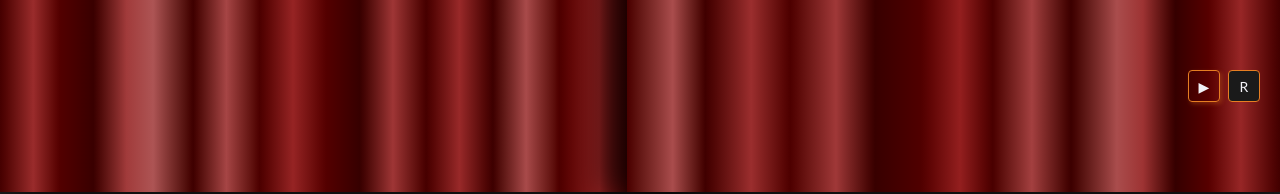
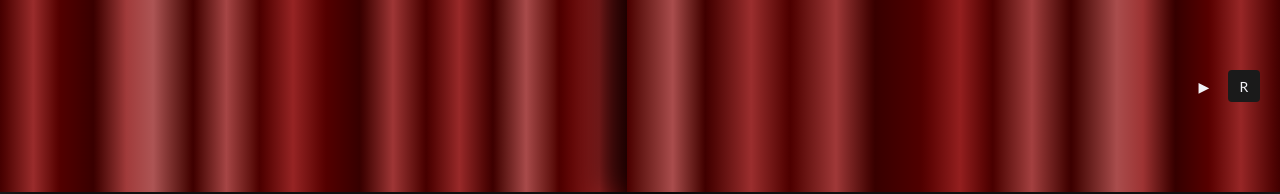
Before and after one commit to JG-exe/frontend_sprookje_copy, a React (Vite) app: page /Fairytale in a window 1280 px wide. In both pictures the pointer is over the button 1204 px from the left and 764 px from the top of the page. Shown: the part 678-872 px from the top of the page. Built offline with nearby package versions, Linux system fonts and the light colour scheme; a web font is replaced by a local one.

Commit message:
fix: removed accidentally leaked App.css styling on fairytale buttons

```diff
--- a/src/css/fairytale.css
+++ b/src/css/fairytale.css
@@ -55,7 +55,7 @@ h1, h3 {
     color: var(--color-black-transparent);
 }
 
-.btn{
+button.btn, a.btn{
     z-index: 10;
     width: 2rem;
     aspect-ratio: 1/1;
@@ -64,10 +64,12 @@ h1, h3 {
     background-color: var(--color-bg-primary);
     transition: background-color 0.4s;
     color: var(--color-text-primary);
+    border: none;
 }
 
-.btn:hover{
+button.btn:hover, a.btn:hover{
     background-color: color-mix(var(--color-bg-primary), var(--color-bg-secondary) 20%);
+    box-shadow: none;
 }
 
 .homeBtn{
@@ -78,7 +80,6 @@ h1, h3 {
     justify-content: center;
     align-items: center;
     border-radius: 50%;
-
 }
 
 .actionBtns{
@@ -99,6 +100,9 @@ h1, h3 {
 
 .autoscrollBtn.active{
     background-color: var(--color-success);
+}
+.autoscrollBtn.active:hover{
+    background-color: color-mix(var(--color-success), var(--color-bg-secondary) 20%);
 }
 
 .layer{
```
